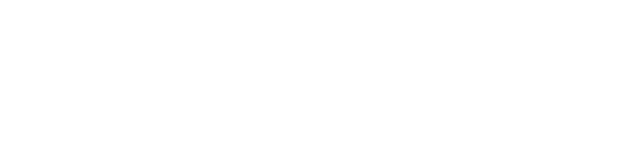
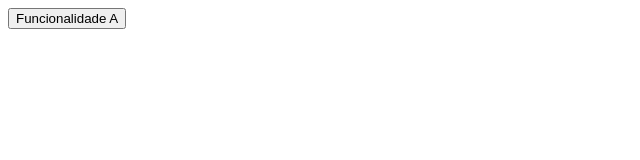
Before and after one commit to erlimar/inspiratiobsb-times, a plain HTML site: page index.html in a window 1280 px wide. Shown: the whole page, without its empty margins (0-640 px from the left). Drawn offline with Linux system fonts and the light colour scheme.

Commit message:
Adicionado funcionalidade A

```diff
--- a/index.html
+++ b/index.html
@@ -7,6 +7,12 @@
     <title>Inspiration Lab Brasília - Cenário 1</title>
 </head>
 <body>
-    <!-- Novas funcionalidades aqui -->
+    <button onclick="funcionalidadeA()">Funcionalidade A</button>
+
+    <script>
+        function funcionalidadeA(){
+            alert("Funcionalidade A acionada!")
+        }
+    </script>
 </body>
 </html>
```
